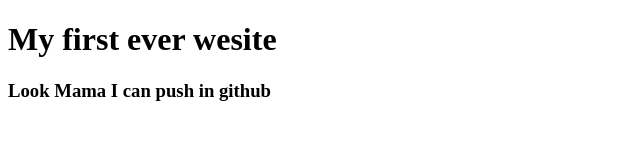
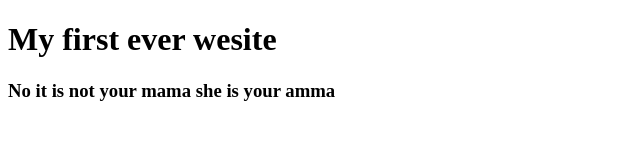
Before and after one commit to Abir-Hasan-GUB/test, a plain HTML site: page index.html in a window 1280 px wide. Shown: the whole page, without its empty margins (0-640 px from the left). Drawn offline with Linux system fonts and the light colour scheme.

Commit message:
update mamma to amma

```diff
--- a/index.html
+++ b/index.html
@@ -7,6 +7,6 @@
 </head>
 <body>
     <h1>My first ever wesite</h1>
-    <h3>Look Mama I can push in github</h3>
+    <h3>No it is not your mama she is your amma</h3>
 </body>
 </html>
```
